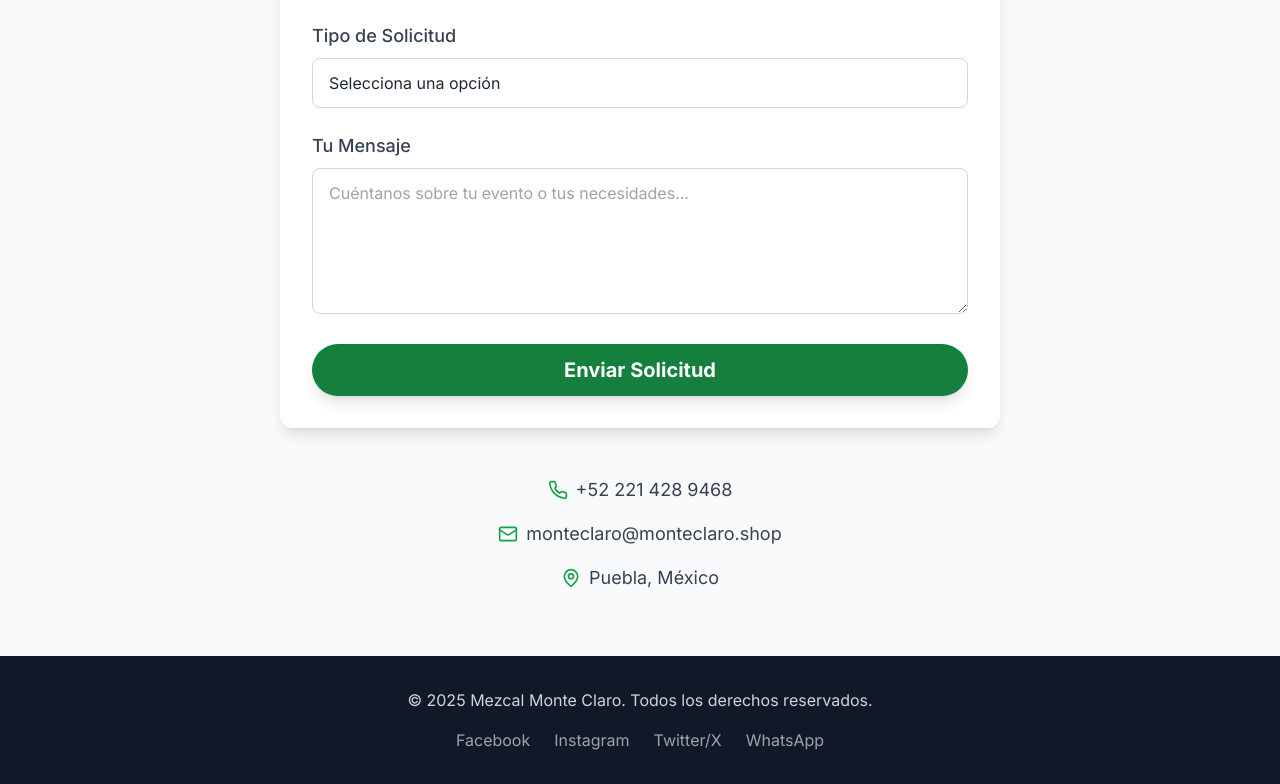
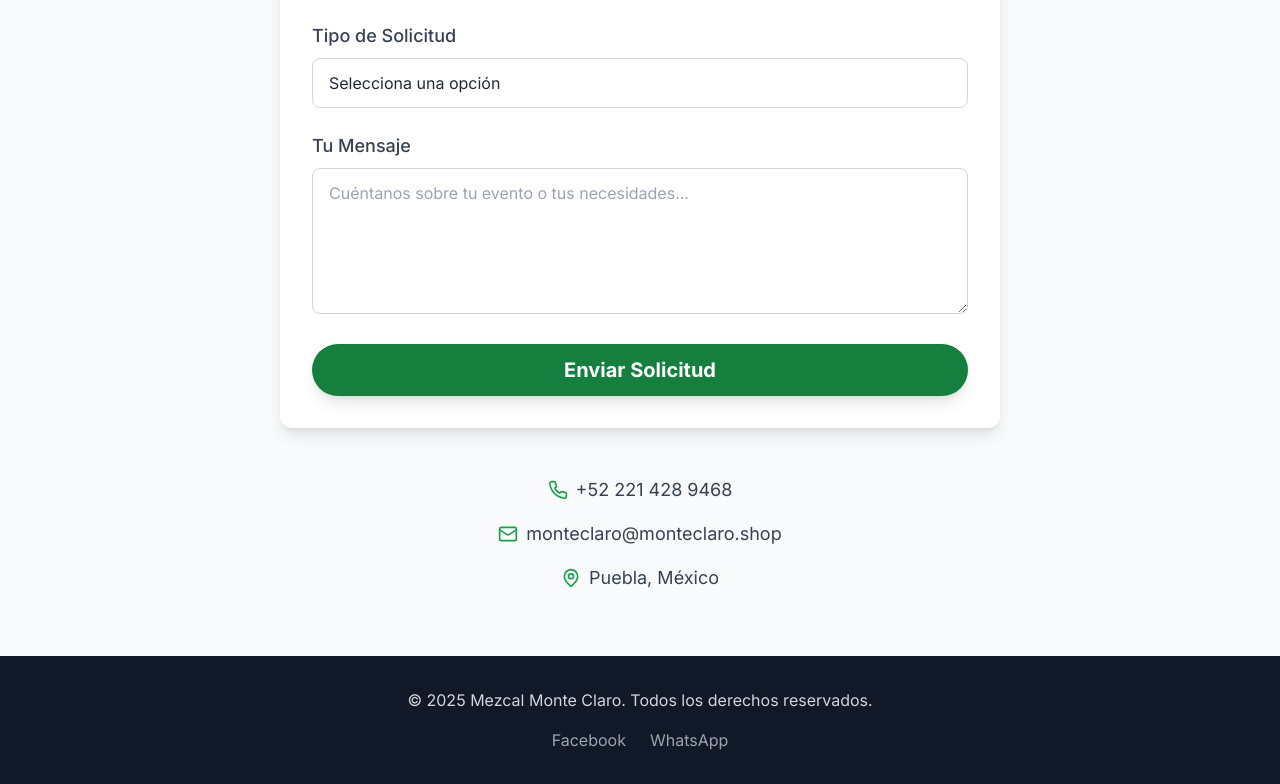
Before and after one commit to Tortri/MonteClaro, a React (Vite) app: page / in a window 1280 px wide. Shown: the part 3926-4710 px from the top of the page. Built offline with nearby package versions, Linux system fonts and the light colour scheme.

Commit message:
Update social media links in footer

```diff
--- a/src/App.jsx
+++ b/src/App.jsx
@@ -295,9 +295,7 @@ function App() {
             <p className="mb-4">&copy; {new Date().getFullYear()} Mezcal Monte Claro. Todos los derechos reservados.</p>
             <div className="flex justify-center space-x-6">
               {/* Placeholder for social media links */}
-              <a href="#" className="text-gray-400 hover:text-white transition-colors">Facebook</a>
-              <a href="#" className="text-gray-400 hover:text-white transition-colors">Instagram</a>
-              <a href="#" className="text-gray-400 hover:text-white transition-colors">Twitter/X</a>
+              <a href="https://www.facebook.com/profile.php?id=61583877384640" className="text-gray-400 hover:text-white transition-colors">Facebook</a>
               <a href="https://wa.me/522214289468" className="text-gray-400 hover:text-white transition-colors">WhatsApp</a>
             </div>
           </div>
```
